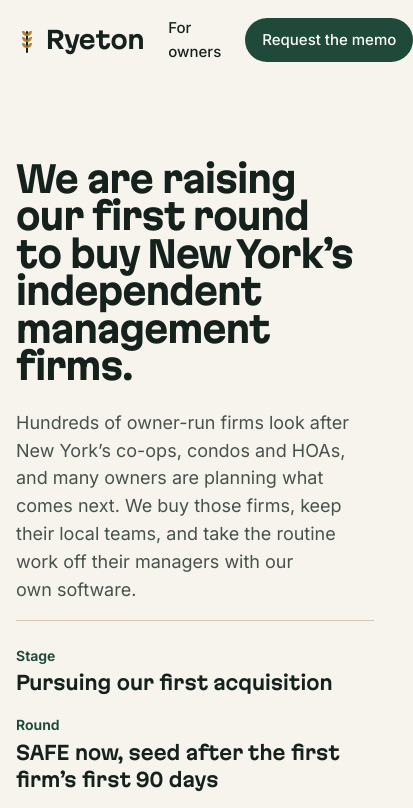
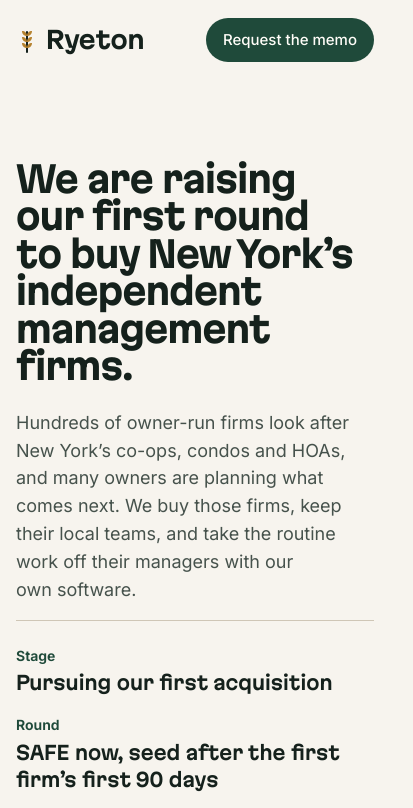
Before and after one commit to iliasotoninunitify/ryeton-site, a plain HTML site: page site/investors.html in a window 390 px wide. Shown: the top 808 px of the page, 413 px wide, since content can reach past the window. Drawn offline with Linux system fonts and the light colour scheme.

Commit message:
Mobile header: hide section links on phones so the page no longer runs wider than the screen
Co-Authored-By: Claude Opus 5.5 <noreply@anthropic.com>

```diff
--- a/site/investors.html
+++ b/site/investors.html
@@ -23,7 +23,7 @@
       Ryeton
     </a>
     <nav aria-label="Main">
-      <a href="/">For owners</a>
+      <a class="hide-m" href="/">For owners</a>
       <a class="btn btn-green" href="#contact">Request the memo</a>
     </nav>
   </div>
--- a/site/styles.css
+++ b/site/styles.css
@@ -93,7 +93,6 @@ section { padding: var(--s24) 0; }
 .top nav a:hover { color: var(--on-dark); text-decoration: underline; }
 .top.light .mark, .top.light nav a { color: var(--ink); }
 .top nav a.btn, .top.light nav a.btn { color: var(--on-accent); text-decoration: none; }
-@media (max-width: 860px) { .top nav a.hide-m { display: none; } }
 
 .btn { white-space: nowrap; display: inline-flex; align-items: center; justify-content: center; min-height: 48px; padding: 0 var(--s6); border-radius: 999px; font-weight: 600; font-size: 16px; text-decoration: none; border: 1.5px solid transparent; cursor: pointer; font-family: var(--font-body); transition: background-color .15s ease, color .15s ease, border-color .15s ease; }
 .btn-rye { background: var(--rye-btn); color: var(--on-accent); }
@@ -299,3 +298,6 @@ footer .legal { grid-column: 1 / -1; margin: 0; padding-top: var(--s6); border-t
 .top nav a:not(.btn) { display: inline-flex; align-items: center; min-height: 44px; }
 .top .btn { min-height: 44px; }
 .mark { min-height: 44px; }
+/* must come after the tap-target rule above, or the links show on phones and push the page wide */
+@media (max-width: 860px) { .top nav a.hide-m { display: none; } }
+@media (max-width: 380px) { .top .wrap { gap: var(--s3); } .top .btn { padding: 0 var(--s4); } .mark { font-size: 22px; } }
```
